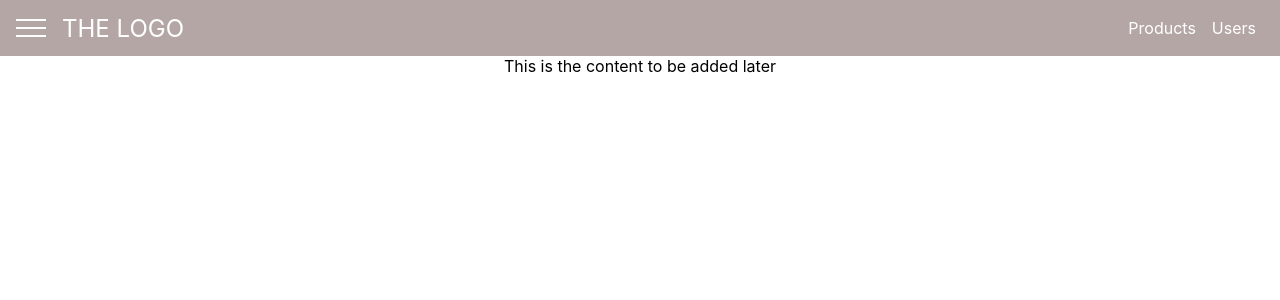
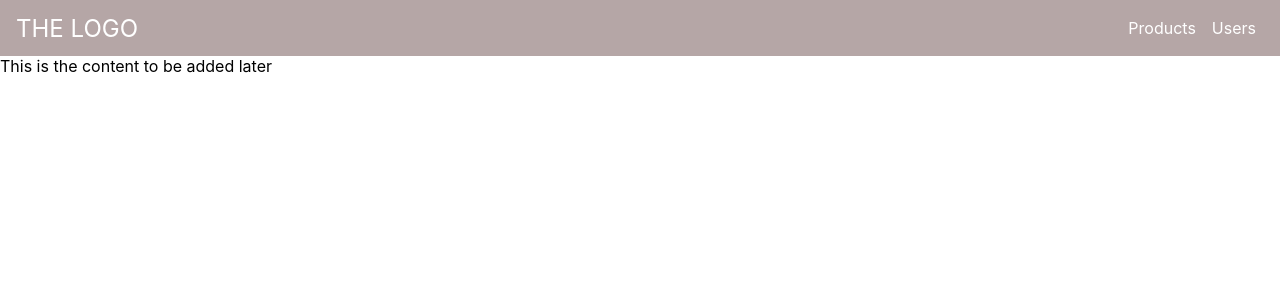
Before and after one commit to Delivery-Service10/frontend-service, a React (Create React App) app: page / in a window 1280 px wide. Shown: the top 300 px of the page. Built offline with nearby package versions, Linux system fonts and the light colour scheme.

Commit message:
Completed tutorial for navbar

```diff
--- a/src/App.js
+++ b/src/App.js
@@ -1,17 +1,39 @@
-import React from 'react';
+import React, {Component} from 'react';
 import './App.css';
 import Toolbar from './components/Toolbar/Toolbar'
+import SideDrawer from "./components/SideDrawer/SideDrawer";
+import Backdrop from "./components/Backdrop/Backdrop"
 
-function App() {
-  return (
-    <div className="App">
-      <Toolbar/>
-      <main style={{marginTop: '56px'}}>
-          <p>This is the content to be added later</p>
-      </main>
+class App extends Component {
+    state = {
+        sideDrawerOpen: false
+    };
+  drawerToggleClickHandler = () =>{
+      this.setState((prevState) => {
+          return {sideDrawerOpen: !prevState.sideDrawerOpen}
 
-    </div>
-  );
+      })
+  };
+  backdropClickHandler = () =>{
+      this.setState({sideDrawerOpen:false});
+  };
+  render() {
+      let backdrop;
+      if (this.state.sideDrawerOpen){
+          backdrop = <Backdrop click={this.backdropClickHandler}/>;
+      }
+    return (
+        <div style={{height: '100%'}}>
+          <Toolbar drawerClickHandler={this.drawerToggleClickHandler}/>
+            <SideDrawer show={this.state.sideDrawerOpen}/>
+            {backdrop}
+          <main style={{marginTop: '56px'}}>
+            <p>This is the content to be added later</p>
+          </main>
+        </div>
+    );
+  }
 }
 
+
 export default App;
--- /dev/null
+++ b/src/components/Backdrop/Backdrop.jsx
@@ -0,0 +1,9 @@
+import React from "react";
+import './Backdrop.scss'
+
+const backdrop = props =>(
+    <div className="backdrop" onClick={props.click}></div>
+
+);
+
+export default backdrop;
--- /dev/null
+++ b/src/components/Backdrop/Backdrop.scss
@@ -0,0 +1,10 @@
+.backdrop{
+  position:fixed;
+  width: 100%;
+  height: 100%;
+  top:0;
+  left: 0;
+  background: rgba(0,0,0,0.3);
+  z-index: 100;
+
+}
--- a/src/components/SideDrawer/DrawerToggleButton.jsx
+++ b/src/components/SideDrawer/DrawerToggleButton.jsx
@@ -2,10 +2,10 @@ import React from 'react';
 import './DrawerToggleButton.scss'
 
 const drawerToggleButton = props =>(
-    <button className="toggle-button">
-        <div className="toggle-button-line"></div>
-        <div className="toggle-button-line"></div>
-        <div className="toggle-button-line"></div>
+    <button className="toggle-button" onClick={props.click}>
+        <div className="toggle-button-line"/>
+        <div className="toggle-button-line"/>
+        <div className="toggle-button-line"/>
     </button>
 );
 
--- a/src/components/SideDrawer/SideDrawer.jsx
+++ b/src/components/SideDrawer/SideDrawer.jsx
@@ -1,14 +1,19 @@
 import React from "react";
 import './SideDrawer.scss'
 
-const SideDrawer = props => (
-    <nav>
+const SideDrawer = props => {
+    let drawerClasses = ['side-drawer']
+    if (props.show) {
+        drawerClasses = ['side-drawer open']
+    }
+    return (
+    <nav className={drawerClasses}>
         <ul>
-            <li><a href="/"></a>Products</li>
-            <li><a href="/"></a>Users</li>
+            <li><a href="/">Products</a></li>
+            <li><a href="/">Users</a></li>
         </ul>
     </nav>
-
-);
+    );
+};
 
 export default SideDrawer;
--- a/src/components/SideDrawer/SideDrawer.scss
+++ b/src/components/SideDrawer/SideDrawer.scss
@@ -0,0 +1,45 @@
+.side-drawer{
+  height:100%;
+  background: white;
+  box-shadow: 1px 0px 7px rgba(0,0,0, 0.5);
+  position: fixed;
+  top: 0;
+  left: 0;
+  width: 70%;
+  max-width: 400px;
+  z-index: 200;
+  transform: translateX(-100%);
+  transition: transform 0.3s ease-out;
+}
+
+.side-drawer.open {
+  transform: translateX(0);
+
+}
+.side-drawer ul {
+  height: 100%;
+  list-style: none;
+  display: flex;
+  flex-direction: column;
+  justify-content: center;
+  font-size: 1.2rem;
+}
+.side-drawer li{
+  margin: 0.5rem 0;
+}
+
+.side-drawer a {
+  color: #521751;
+  text-decoration: none;
+}
+
+.side-drawer a:hover,
+.side-drawer a:active{
+  color: #fa923f;
+}
+
+@media (min-width: 769px) {
+  .side-drawer{
+    display: none;
+  }
+}
--- a/src/components/Toolbar/Toolbar.jsx
+++ b/src/components/Toolbar/Toolbar.jsx
@@ -6,13 +6,13 @@ import DrawerToggleButton from "../SideDrawer/DrawerToggleButton";
 const toolbar = props => (
     <header className="toolbar">
         <nav className="toolbar_navigation">
-            <div>
-                <DrawerToggleButton/>
+            <div className="toolbar_toggle-button">
+                <DrawerToggleButton click={props.drawerClickHandler}/>
             </div>
             <div className="toolbar_logo">
-                <a href="">THE LOGO</a>
+                <a href="/">THE LOGO</a>
             </div>
-            <div className="spacer"></div>
+            <div className="spacer"/>
             <div className="toolbar_navigation-items">
                 <ul>
                     <li><a href="/">Products</a></li>
--- a/src/components/Toolbar/Toolbar.scss
+++ b/src/components/Toolbar/Toolbar.scss
@@ -54,3 +54,20 @@
   color: green;
   text-decoration: none;
 }
+
+@media (max-width: 768px) {
+  .toolbar_navigation-items{
+    display: none;
+  }
+
+}
+
+@media (min-width: 769px) {
+  .toolbar_toggle-button{
+    display: none;
+  }
+  .toolbar_logo{
+    margin-left: 0;
+  }
+
+}
--- a/src/index.css
+++ b/src/index.css
@@ -1,3 +1,7 @@
+html {
+  height:100%;
+}
+
 body {
   margin: 0;
   font-family: -apple-system, BlinkMacSystemFont, 'Segoe UI', 'Roboto', 'Oxygen',
```
